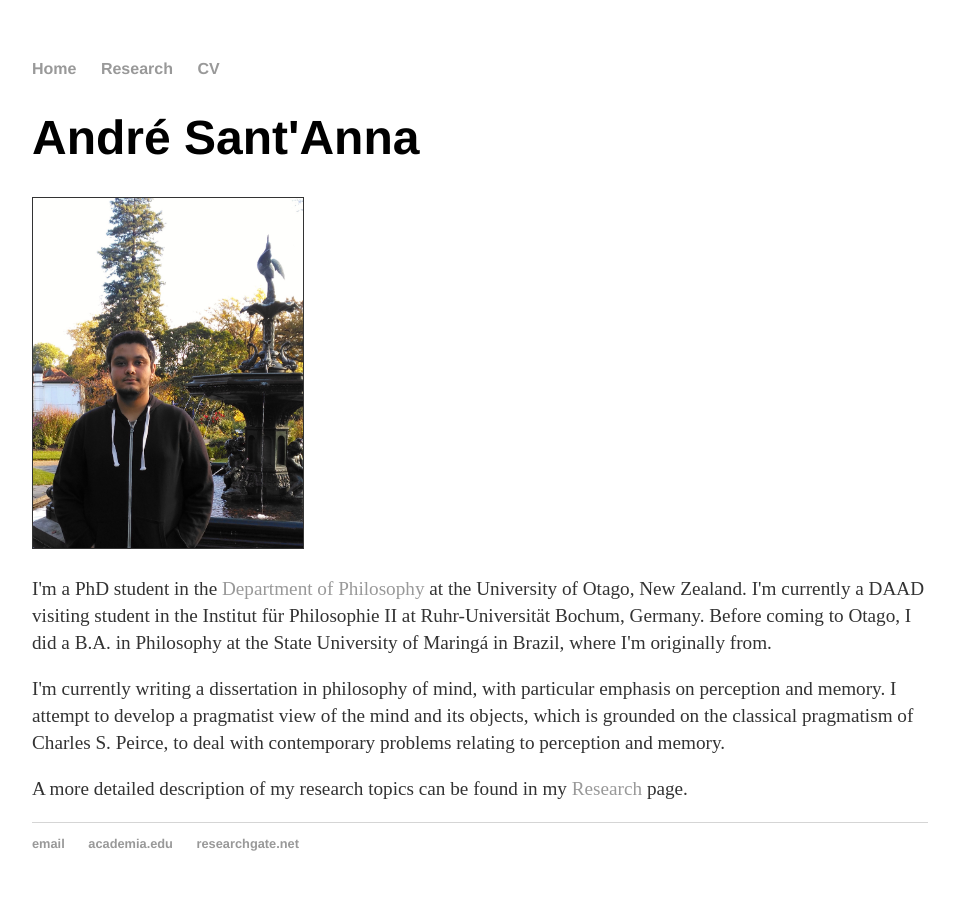
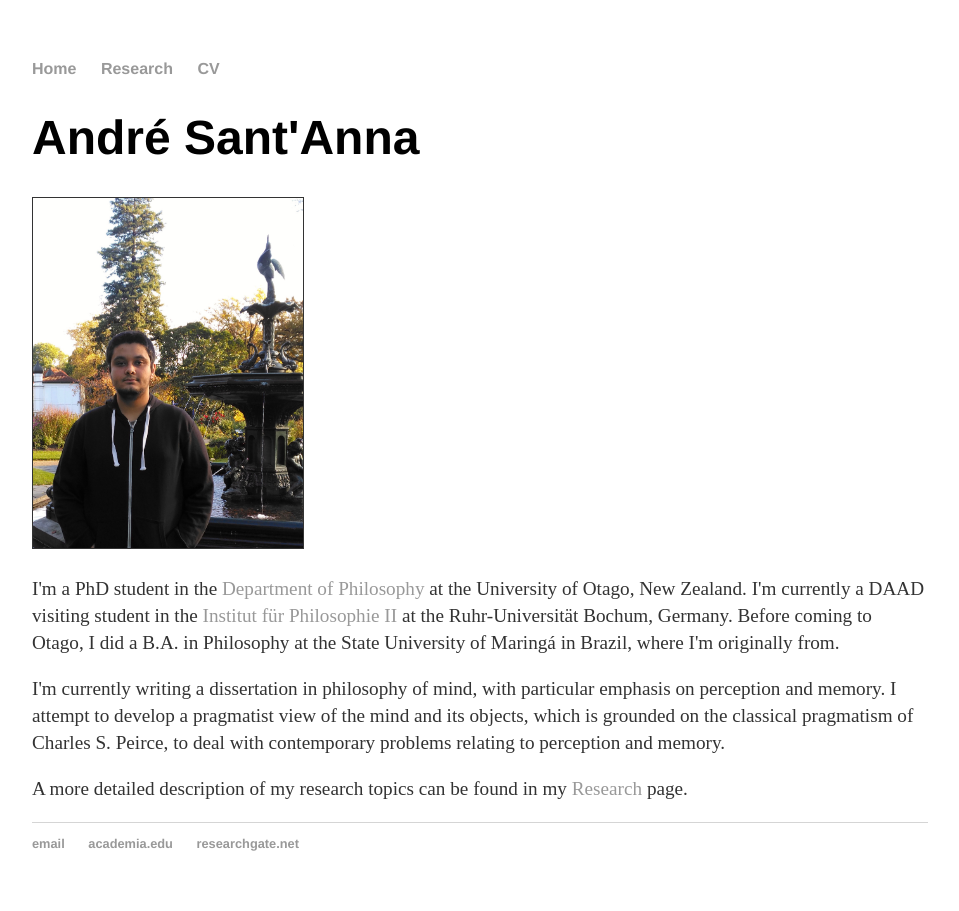
Before and after one commit to andresantanna/andresantanna.github.io, a Jekyll site: the page built from index.html, in a window 1280 px wide. Shown: the whole page, without its empty margins (160-1119 px from the left). Built offline with Jekyll 4.4.1, drawn with Linux system fonts in a browser that asks for light colours; comment, search, counter and statistics services are not loaded.

Commit message:
Update index.html

```diff
--- a/index.html
+++ b/index.html
@@ -5,7 +5,7 @@
 <div class="blurb">
 	<h1>André Sant'Anna</h1>
 	<p style="background-color:white"> <img src="andre.jpg" height="350px" width="270px" border="1px"> </p>
-	    <p>I'm a PhD student in the <a href="http://www.otago.ac.nz/philosophy/">Department of Philosophy</a> at the University of Otago, New Zealand. I'm currently a DAAD visiting student in the Institut für Philosophie II at Ruhr-Universität Bochum, Germany. Before coming to Otago, I did a B.A. in Philosophy at the State University of Maringá in Brazil, where I'm originally from.</p>
+	    <p>I'm a PhD student in the <a href="http://www.otago.ac.nz/philosophy/">Department of Philosophy</a> at the University of Otago, New Zealand. I'm currently a DAAD visiting student in the <a href="http://www.ruhr-uni-bochum.de/philosophy/ii/">Institut für Philosophie II</a> at the Ruhr-Universität Bochum, Germany. Before coming to Otago, I did a B.A. in Philosophy at the State University of Maringá in Brazil, where I'm originally from.</p>
 <p>I'm currently writing a dissertation in philosophy of mind, with particular emphasis on perception and memory. I attempt to develop a pragmatist view of the mind and its objects, which is grounded on the classical pragmatism of Charles S. Peirce, to deal with contemporary problems relating to perception and memory.</p>
 <p>A more detailed description of my research topics can be found in my <a href="/research">Research</a> page.</p>
 
```
